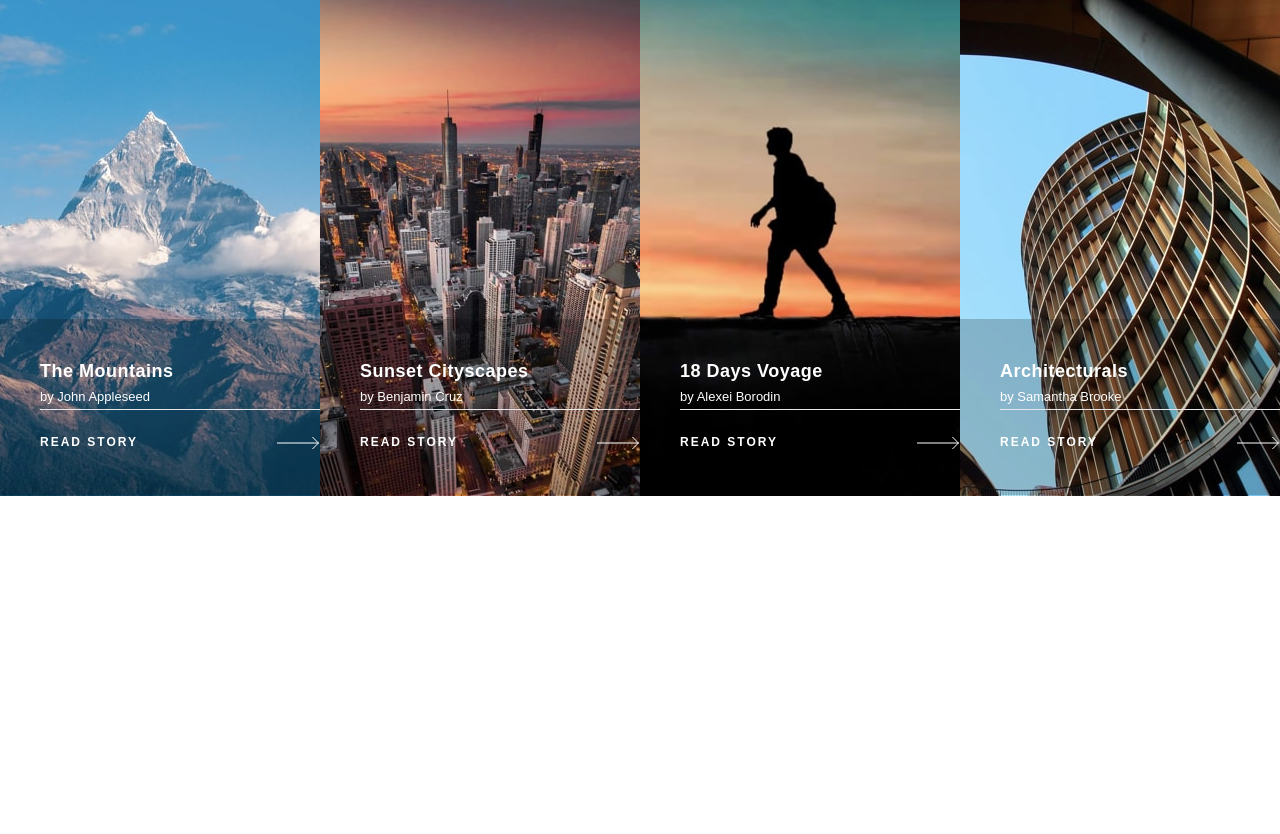
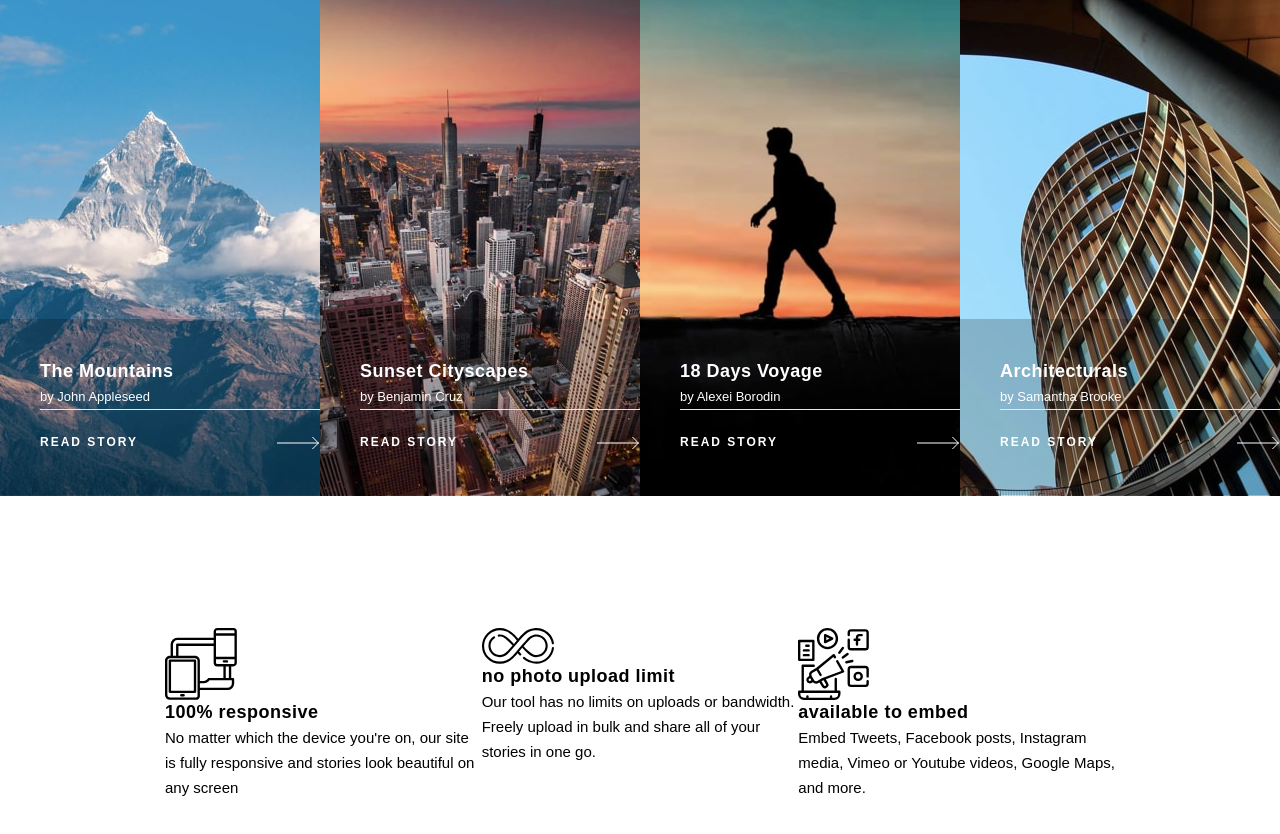
Before and after one commit to ortonb110/photosnap, a React (Create React App) app: page / in a window 1280 px wide. Shown: the part 1935-2769 px from the top of the page. Before the commit the page ends 2431 px from the top, so only its background shows below. Built offline with nearby package versions, Linux system fonts and the light colour scheme.

Commit message:
Working on Footer Section

```diff
--- /dev/null
+++ b/src/Components/ContainerFeatures.jsx
@@ -0,0 +1,14 @@
+import FooterFeature from "./FooterFeature"
+import { Features } from "../FeaturesData"
+
+export default function ContainerFeatures() {
+  return (
+    <section className='responsive grid lg:grid-cols-3 py-[13.2rem] px-[16.5rem] '>
+        {
+            Features.map((item, index)=> {
+                return <FooterFeature features={item} key={index} />
+            })
+        }
+    </section>
+  )
+}
--- /dev/null
+++ b/src/Components/FooterFeature.jsx
@@ -0,0 +1,13 @@
+import React from 'react'
+import logo from '../assets/features/desktop/responsive.svg'
+
+export default function FooterFeature({features}) {
+    const {image, title, text} = features
+  return (
+    <div className='col-span-1'>
+        <img src={image} alt={title} />
+        <h3>{title}</h3>
+        <p>{text}</p>
+    </div>
+  )
+}
--- /dev/null
+++ b/src/FeaturesData.js
@@ -0,0 +1,22 @@
+import responsive from './assets/features/desktop/responsive.svg';
+import noLimit from './assets/features/desktop/no-limit.svg';
+import embed from './assets/features/desktop/embed.svg';
+
+
+export const Features = [
+  {
+    image: responsive,
+    title: "100% responsive",
+    text: "No matter which the device you're on, our site is fully responsive and stories look beautiful on any screen",
+  },
+  {
+    image: noLimit,
+    title: "no photo upload limit",
+    text: "Our tool has no limits on uploads or bandwidth. Freely upload in bulk and share all of your stories in one go.",
+  },
+  {
+    image: embed,
+    title: "available to embed",
+    text: "Embed Tweets, Facebook posts, Instagram media, Vimeo or Youtube videos, Google Maps, and more.",
+  },
+];
--- a/src/Pages/Home.jsx
+++ b/src/Pages/Home.jsx
@@ -2,20 +2,22 @@ import React, { Fragment, useState, useEffect } from "react";
 import Hero from "../Components/Hero";
 import HeroReversed from "../Components/Hero-Reversed";
 import CardContainer from "../Components/CardContainer";
+import ContainerFeatures from "../Components/ContainerFeatures";
 import { data } from "../Data";
 
 export default function Home() {
   const [dataList, setDataList] = useState(data);
 
-  useEffect(() => {
-    alert("Warning, Site undergoing construction!");
-  }, []);
+  // useEffect(() => {
+  //   alert("Warning, Site undergoing construction!");
+  // }, []);
   return (
     <Fragment>
       <Hero data={dataList[0]} />
       <HeroReversed data={dataList[1]} />
       <Hero data={dataList[2]} />
       <CardContainer/>
+      <ContainerFeatures/>
     </Fragment>
   );
 }
```
